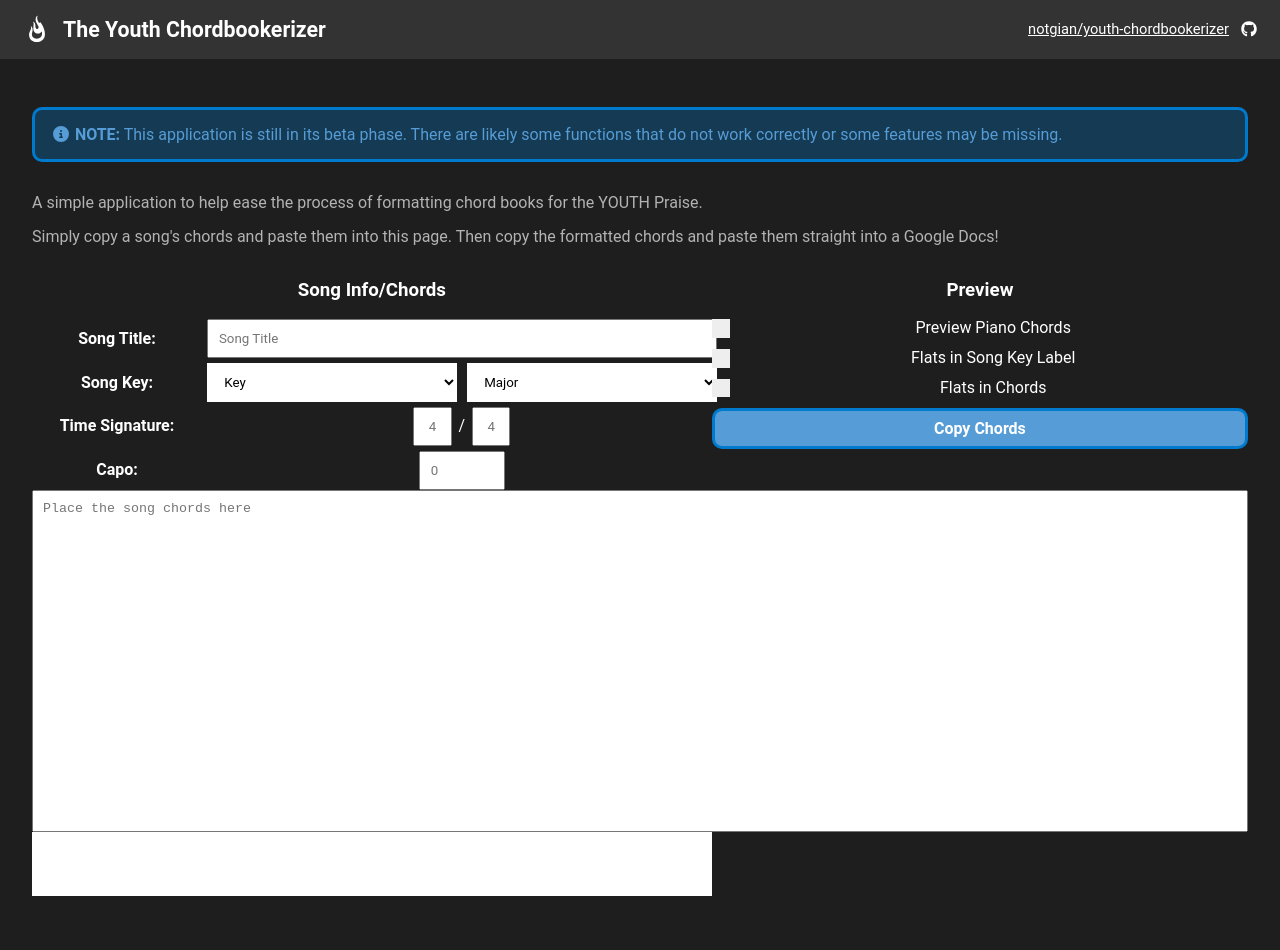
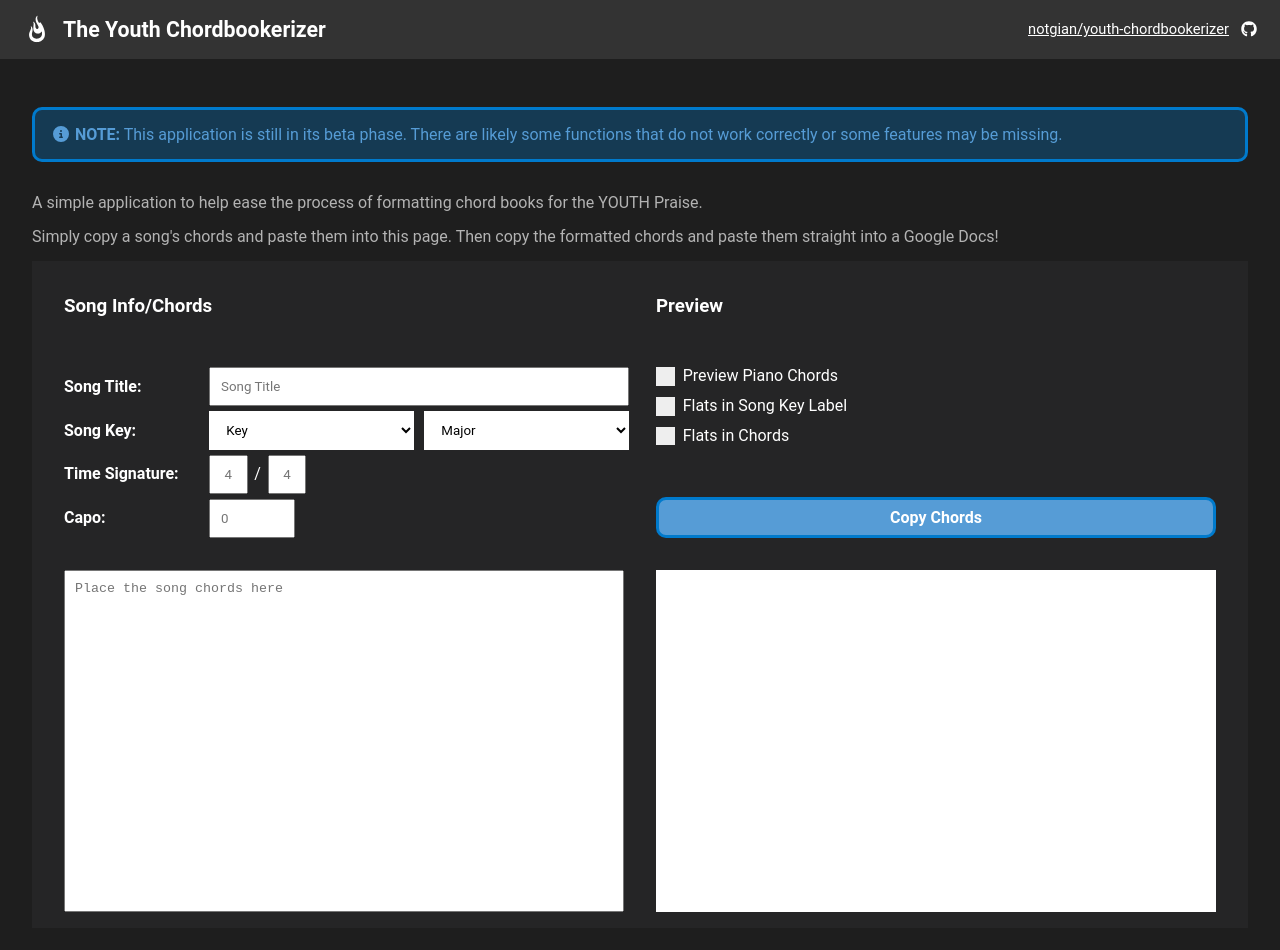
Before and after one commit to notgian/youth-chordbookerizer, a React app: page / in a window 1280 px wide. Shown: the top 950 px of the page. Before the commit the page ends 928 px from the top, so only its background shows below. Built offline with nearby package versions, Linux system fonts and the light colour scheme; the HTML template or start-up script is replaced by a standard one.

Commit message:
fix: layout is now comprehendable

```diff
--- a/src/App.css
+++ b/src/App.css
@@ -54,15 +54,7 @@ body {
     font-weight: 700;
 }
 
-.content-area {
-    display: flex;
-    flex-direction: column;
-    margin-bottom: 1em;
-    gap: 10px;
-}
-
 /* Header */
-
 header {
     top: 0;
     left: 0;
@@ -134,38 +126,15 @@ header .header-gh-icon {
     margin: 1em 0;
 }
 
-/*Input Output Area */
-
-.input-output-area {
+/* Chordbookerizer */
+.chordbookerizer {
     display: grid;
     grid-template-columns: 1fr 1fr;
-    /* 3 rows: Header area, Form controls area, and Content/Textarea area */
-    grid-template-rows: auto auto 1fr;
-    /* display: flex; */
-    /* flex-direction: row; */
-    align-items: stretch;
+    text-align: left;
     background-color: var(--bg-secondary);
-    gap: 10px;
-    padding: 2em;
-    max-height: 100vh;
-    text-align: left;
+    gap: 2em;
+    padding: 1em 2em;
 }
-
-.input-output-area > span {
-    flex-grow: 1;
-    flex-basis: 0;
-    padding: 0em 15px;
-}
-
-.input-output-area > span >  h3 {
-    font-size: 16pt;
-}
-
-/* #input-chords, #output-preview { */
-/*     grid-row: 2; */
-/* } */
-
-/* Input area */
 
 
 .input-controls {
@@ -187,9 +156,8 @@ option {
 
 #input-chords {
     min-height: 40vh;
-    grid-column: 1 / -1;
     field-sizing: content;
-    font-family: 'Courier New';
+    font-family: var(--font-mono);
 }
 
 .input-controls label {
@@ -249,15 +217,10 @@ option {
 }
 
 /* Output Area */
-#outputarea {
-    font-family: Arial;
-    text-align: left;
-    color: black;
-}
-
 .output-controls {
     display: flex;
     flex-direction: column;
+    justify-content: space-between;
 }
 
 .output-controls-checkboxes > label {
@@ -358,31 +321,11 @@ option {
 
 /* On smaller screens (e.g., mobile devices), switch to vertical stacking */
 @media (max-width: 768px) {
-    .input-output-area {
-        display: flex;
-        flex-direction: column;
-        background-color: var(--bg-secondary);
-        gap: 10px;
-        padding: 2em;
-        max-height: 140vh;
-    }
-
-    .input-output-area > * {
-        flex-grow: 0;
-        flex-basis:0
-    }
-
     .input-time-signature {
         text-align: left;
     }
 }
 
-/* Chordbookerizer */
-.chordbookerizer {
-    display: grid;
-    grid-template-columns: auto auto;
-    /* 3 rows: Header area, Form controls area, and Content/Textarea area */
-}
 
 
 /* #outputarea h1 { */
--- a/src/OutputArea.tsx
+++ b/src/OutputArea.tsx
@@ -3,13 +3,17 @@ import { useSyncExternalStore } from 'react';
 import { sharpToFlat, sharpToFlatChord, transposeLine } from './transposer';
 import type { OutputProps } from './types';
 
+/* constants for styles*/
+const chordColor = '#4a86e8'
+const chordsFont = 'Arial'
+
 const outputstyles: Record<string, CSSProperties> = {
-    h1: {fontSize: '18pt', textAlign: 'center', margin: 0},
-    h2: {fontSize: '12pt', textAlign: 'center', textDecoration: 'underline', margin: 0},
-    h3: {fontSize: '12pt', margin: 0},
-    chords : {fontSize: '11pt', whiteSpace: 'pre-wrap', margin: 0, color: '#4a86e8'},
-    text: {fontSize: '11pt', margin: 0},
-    section: {fontSize: '11pt', textDecoration: 'underline', margin: 0}
+    h1: {fontSize: '18pt', textAlign: 'center', margin: 0, color: '#000', fontFamily: chordsFont},
+    h2: {fontSize: '12pt', textAlign: 'center', textDecoration: 'underline', margin: 0, color: '#000', fontFamily: chordsFont},
+    h3: {fontSize: '12pt', margin: 0, color: '#000', fontFamily: chordsFont},
+    chords : {fontSize: '11pt', whiteSpace: 'pre-wrap', margin: 0, color: chordColor, fontFamily: chordsFont},
+    text: {fontSize: '11pt', margin: 0, color: '#000', fontFamily: chordsFont},
+    section: {fontSize: '11pt', textDecoration: 'underline', margin: 0, color: '#000', fontFamily: chordsFont}
 }
 
 // Handles most chords. Idk if there are testcases for rlly weird chords
```
